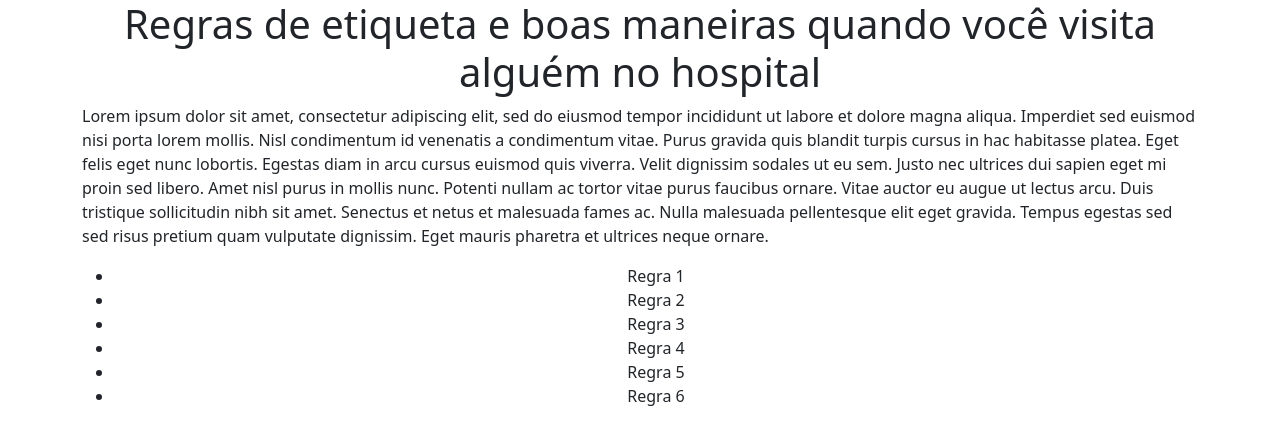
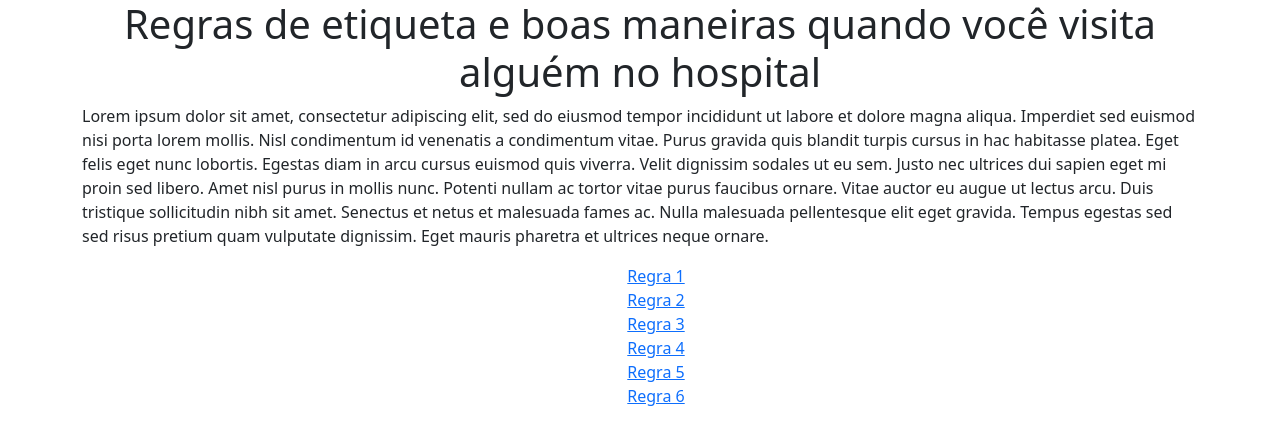
Before and after one commit to kallymeire/Atividade04, a plain HTML site: page index.html in a window 1280 px wide. Drawn offline with nearby package versions, Linux system fonts and the light colour scheme.

Commit message:
add ul li

```diff
--- a/index.html
+++ b/index.html
@@ -22,13 +22,13 @@
         <h1 class="text-center">Regras de etiqueta e boas maneiras quando você visita alguém no hospital</h1>
     <p>Lorem ipsum dolor sit amet, consectetur adipiscing elit, sed do eiusmod tempor incididunt ut labore et dolore magna aliqua. Imperdiet sed euismod nisi porta lorem mollis. Nisl condimentum id venenatis a condimentum vitae. Purus gravida quis blandit turpis cursus in hac habitasse platea. Eget felis eget nunc lobortis. Egestas diam in arcu cursus euismod quis viverra. Velit dignissim sodales ut eu sem. Justo nec ultrices dui sapien eget mi proin sed libero. Amet nisl purus in mollis nunc. Potenti nullam ac tortor vitae purus faucibus ornare. Vitae auctor eu augue ut lectus arcu. Duis tristique sollicitudin nibh sit amet. Senectus et netus et malesuada fames ac. Nulla malesuada pellentesque elit eget gravida. Tempus egestas sed sed risus pretium quam vulputate dignissim. Eget mauris pharetra et ultrices neque ornare.</p>
     <div class="text-center">
-      <ul>
-        <li><a href="regra1.html" class="list-group-item list-group-item-action">Regra 1</a></li>
-        <li><a href="regra2.html" class="list-group-item list-group-item-action">Regra 2</a></li>
-        <li><a href="regra3.html" class="list-group-item list-group-item-action">Regra 3</a></li>
-        <li><a href="regra4.html" class="list-group-item list-group-item-action">Regra 4</a></li>
-        <li><a href="regra5.html" class="list-group-item list-group-item-action">Regra 5</a></li>
-        <li><a href="regra6.html" class="list-group-item list-group-item-action">Regra 6</a></li>
+      <ul style="list-style-type:none">
+        <li><a href="regra1.html">Regra 1</a></li>
+        <li><a href="regra2.html">Regra 2</a></li>
+        <li><a href="regra3.html">Regra 3</a></li>
+        <li><a href="regra4.html">Regra 4</a></li>
+        <li><a href="regra5.html">Regra 5</a></li>
+        <li><a href="regra6.html">Regra 6</a></li>
       </ul>
     </div>
     </div>
```
